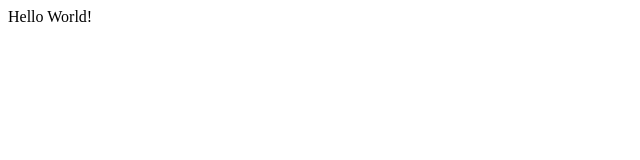
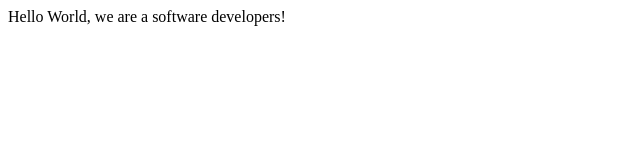
Before and after one commit to MahMaejah/Ahmed-Chipo, a plain HTML site: page index.html in a window 1280 px wide. Shown: the whole page, without its empty margins (0-640 px from the left). Drawn offline with Linux system fonts and the light colour scheme.

Commit message:
First mesagge

```diff
--- a/index.html
+++ b/index.html
@@ -7,7 +7,7 @@
   </head>
 
   <body>
-    Hello World!
+    Hello World, we are a software developers!
     <script src="https://cdn.freecodecamp.org/testable-projects-fcc/v1/bundle.js"></script>
 
     <!--
@@ -22,6 +22,7 @@
     - The freeCodeCamp Team
 
     -->
+
     <script  src="js/index.js"></script>
   </body>
 </html>
```
